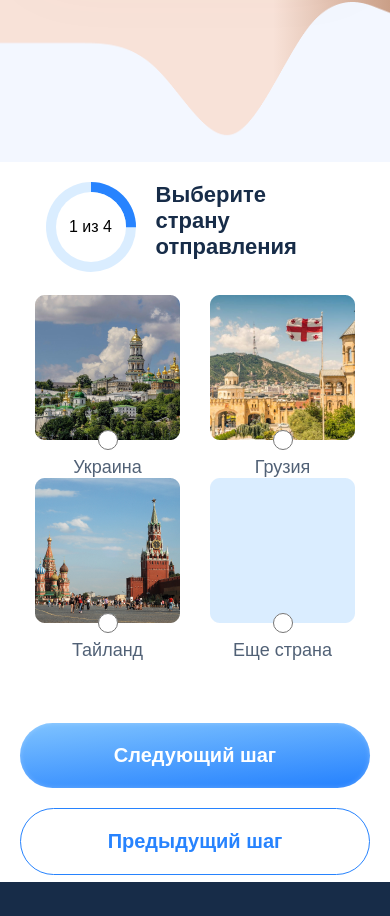
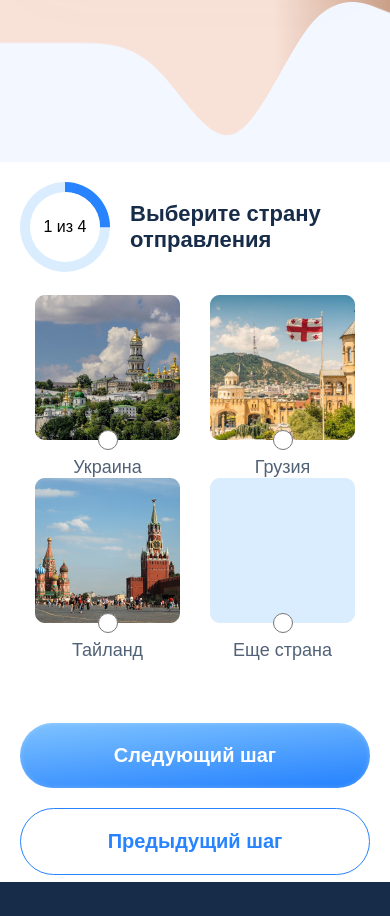
Before and after one commit to ageiwa/joyka-template-vue, a Vue app: page / in a window 390 px wide. Shown: the part 4760-5676 px from the top of the page. Built offline with nearby package versions, Linux system fonts and the light colour scheme.

Commit message:
I removed the fixed width of the text and made it so that the svg does not shrink

```diff
--- a/src/components/Form/media.scss
+++ b/src/components/Form/media.scss
@@ -26,6 +26,7 @@
         .choice__header {
             display: flex;
             justify-content: center;
+            align-items: center;
         }
 
         .choice__progress {
@@ -39,7 +40,6 @@
         .select-country__title {
             margin: 0;
             margin-left: 20px;
-            width: 189px;
             font-size: 22px;
         }
 
--- a/src/components/Form/style.scss
+++ b/src/components/Form/style.scss
@@ -77,6 +77,7 @@
         position: relative;
         overflow: hidden;
         display: none;
+        flex-shrink: 0;
     }
 
     .progress-line-mobile {
```
